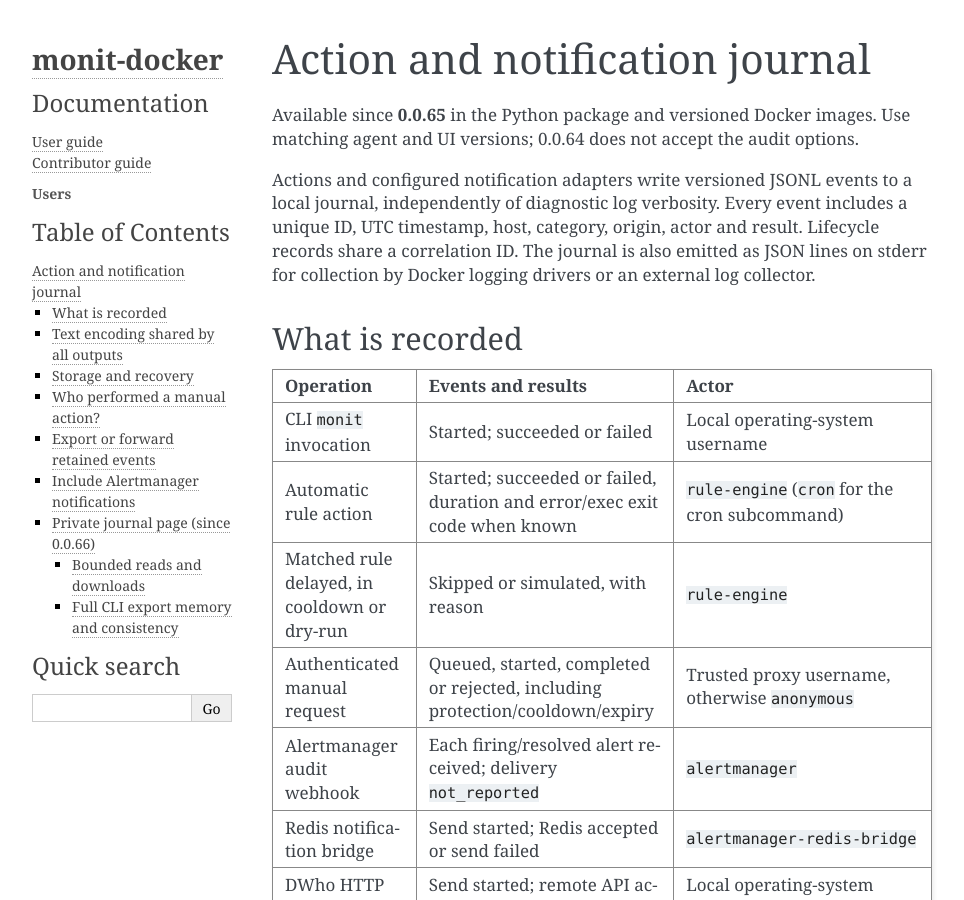
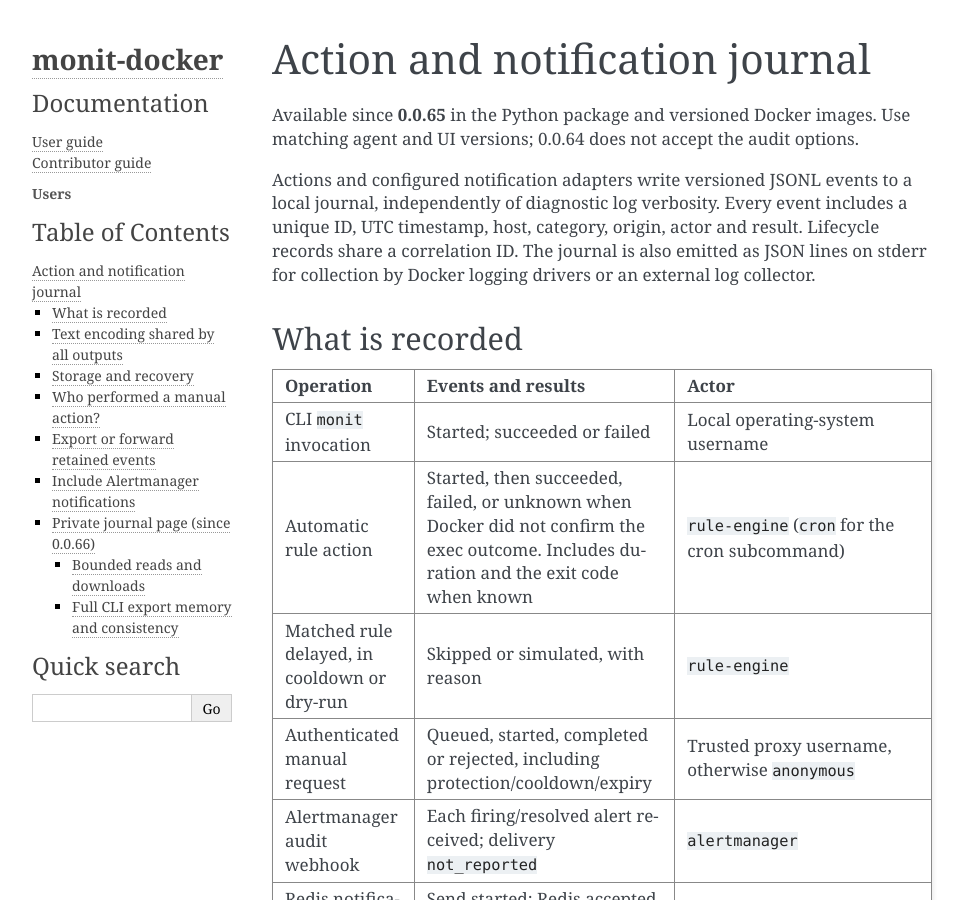
Before and after one commit to decryptus/monit-docker, a Sphinx documentation site: the page built from docs/audit.md, in a window 1280 px wide and 900 px high. Shown: the whole window, without its empty margins (148-1112 px from the left). Built offline with Sphinx 7.4.7, drawn with Linux system fonts in a browser that asks for light colours.

Commit message:
Expose unknown exec results in the journal filter and contracts (docs/audit.md)

```diff
--- a/docs/audit.md
+++ b/docs/audit.md
@@ -14,7 +14,7 @@ stderr for collection by Docker logging drivers or an external log collector.
 | Operation | Events and results | Actor |
 | --- | --- | --- |
 | CLI `monit` invocation | Started; succeeded or failed | Local operating-system username |
-| Automatic rule action | Started; succeeded or failed, duration and error/exec exit code when known | `rule-engine` (`cron` for the cron subcommand) |
+| Automatic rule action | Started, then succeeded, failed, or unknown when Docker did not confirm the exec outcome. Includes duration and the exit code when known | `rule-engine` (`cron` for the cron subcommand) |
 | Matched rule delayed, in cooldown or dry-run | Skipped or simulated, with reason | `rule-engine` |
 | Authenticated manual request | Queued, started, completed or rejected, including protection/cooldown/expiry | Trusted proxy username, otherwise `anonymous` |
 | Alertmanager audit webhook | Each firing/resolved alert received; delivery `not_reported` | `alertmanager` |
```
